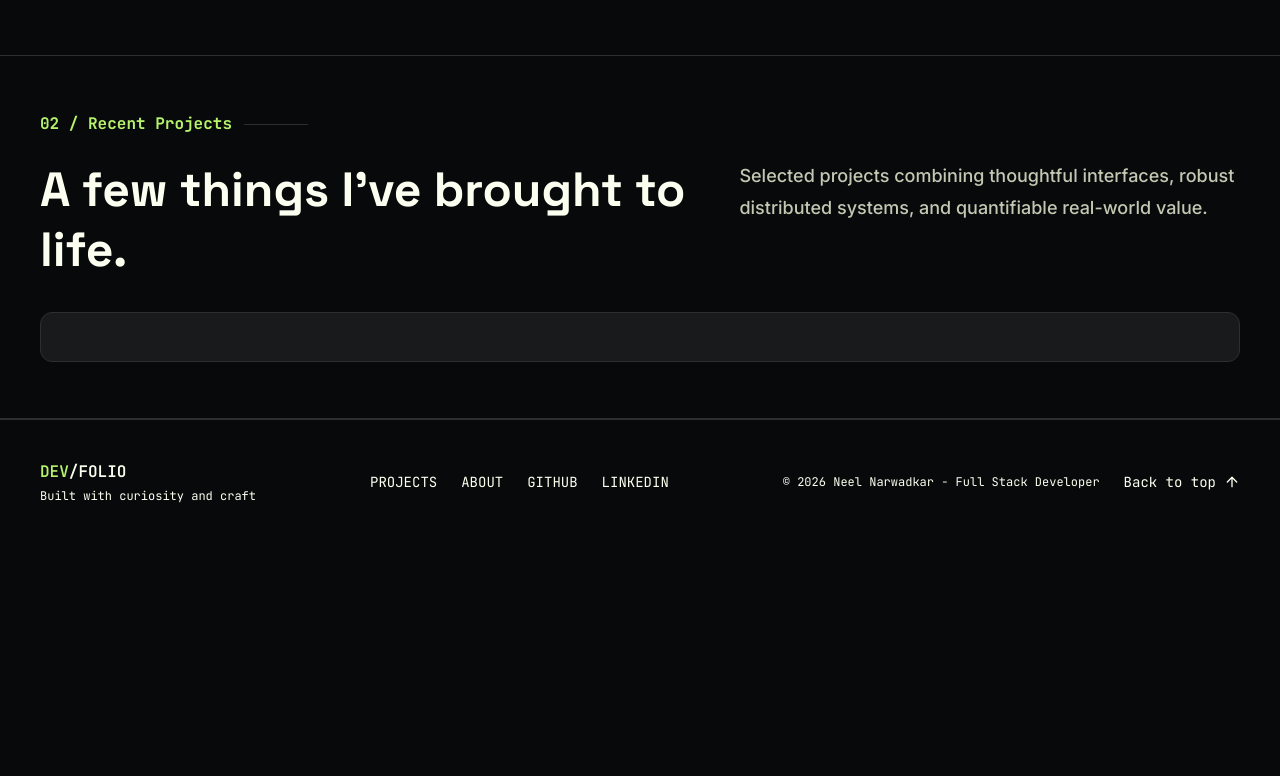
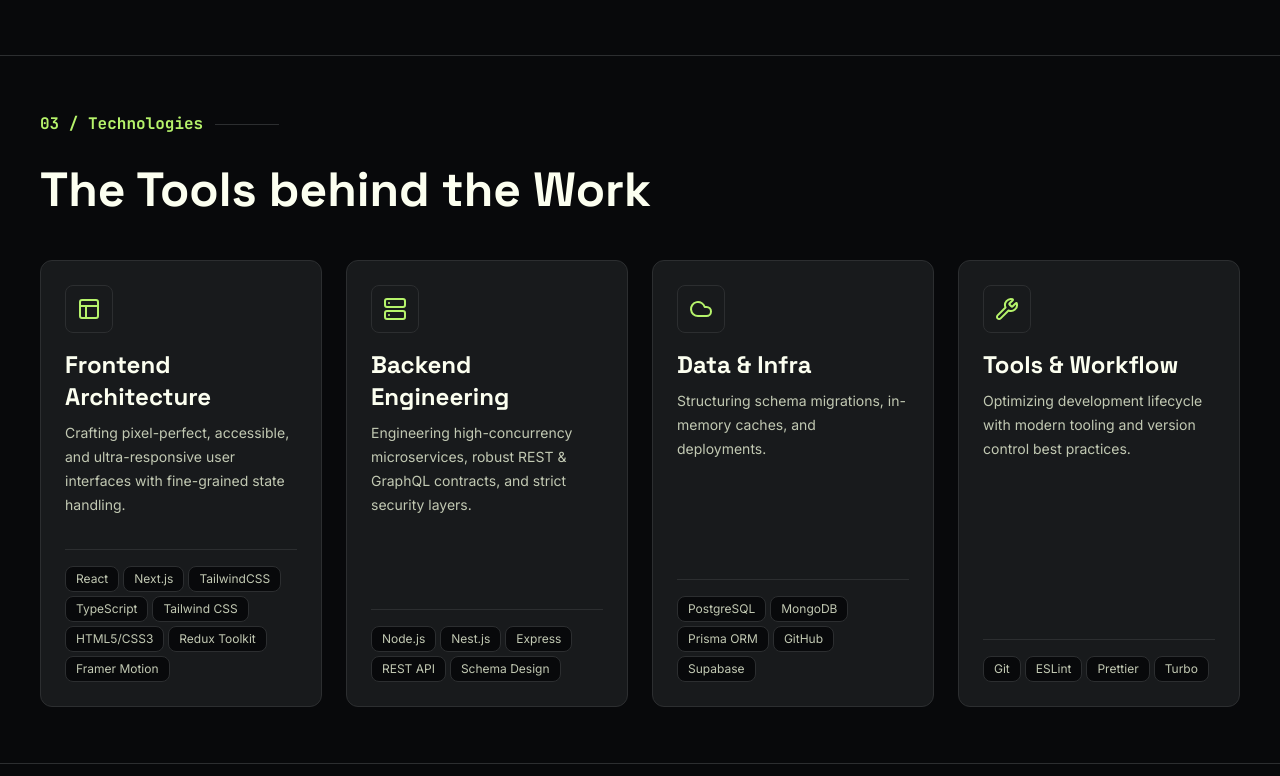
Before and after one commit to neel-1905/neel-portfolio-2026, a Next.js app: page / in a window 1280 px wide. Shown: the part 1504-2280 px from the top of the page. Before the commit the page ends 2048 px from the top, so only its background shows below. Built offline with nearby package versions, Linux system fonts and the light colour scheme.

Commit message:
technologies section done

```diff
--- a/app/page.tsx
+++ b/app/page.tsx
@@ -2,6 +2,7 @@ import { HeroSection, Stats } from "@/components/hero";
 
 import { AboutSection } from "@/components/about";
 import { ProjectsSection } from "@/components/projects";
+import { TechnologiesSection } from "@/components/technologies";
 
 function App() {
   return (
@@ -9,6 +10,7 @@ function App() {
       <HeroSection />
       <Stats />
       <AboutSection />
+      <TechnologiesSection />
       <ProjectsSection />
     </div>
   );
--- /dev/null
+++ b/components/technologies/index.ts
@@ -0,0 +1,2 @@
+export * from "./technologies-section";
+export * from "./tech-card";
--- /dev/null
+++ b/components/technologies/tech-card.tsx
@@ -0,0 +1,48 @@
+import { LucideIcon } from "lucide-react";
+
+export interface TechCardProps {
+  title: string;
+  description: string;
+  Icon: LucideIcon;
+  techs: string[];
+}
+
+export const TechCard = ({
+  title,
+  description,
+  Icon,
+  techs,
+}: TechCardProps) => {
+  return (
+    <div className="card flex flex-col justify-between gap-4">
+      <div className="flex flex-col gap-4">
+        {/* Icon */}
+        <div className="size-12 rounded-lg bg-card border flex items-center justify-center text-primary">
+          <Icon size={24} />
+        </div>
+
+        {/* Content */}
+        <div className="flex flex-col gap-2">
+          <h3 className="text-2xl font-bold font-heading">{title}</h3>
+          <p className="body-text">{description}</p>
+        </div>
+      </div>
+
+      <div className="">
+        <div className="h-px bg-border my-4" />
+
+        {/* Tech Pills */}
+        <div className="flex flex-wrap gap-1">
+          {techs.map((tech) => (
+            <span
+              key={tech}
+              className="px-2.5 py-1 bg-background text-foreground-muted text-xs rounded-lg border border-border"
+            >
+              {tech}
+            </span>
+          ))}
+        </div>
+      </div>
+    </div>
+  );
+};
--- /dev/null
+++ b/components/technologies/technologies-section.tsx
@@ -0,0 +1,60 @@
+import { AppSection } from "@/components/layout/section/app-section";
+import { SectionHeader } from "@/components/layout/section/section-header";
+import { SectionContentHeading } from "@/components/layout/section/section-content-heading";
+import { TechCard, TechCardProps } from "@/components/technologies/tech-card";
+import { Layout, Server, Cloud, Wrench } from "lucide-react";
+
+const technologies: TechCardProps[] = [
+  {
+    title: "Frontend Architecture",
+    description:
+      "Crafting pixel-perfect, accessible, and ultra-responsive user interfaces with fine-grained state handling.",
+    Icon: Layout,
+    techs: [
+      "React",
+      "Next.js",
+      "TailwindCSS",
+      "TypeScript",
+      "Tailwind CSS",
+      "HTML5/CSS3",
+      "Redux Toolkit",
+      "Framer Motion",
+    ],
+  },
+  {
+    title: "Backend Engineering",
+    description:
+      "Engineering high-concurrency microservices, robust REST & GraphQL contracts, and strict security layers.",
+    Icon: Server,
+    techs: ["Node.js", "Nest.js", "Express", "REST API", "Schema Design"],
+  },
+  {
+    title: "Data & Infra",
+    description:
+      "Structuring schema migrations, in-memory caches, and deployments.",
+    Icon: Cloud,
+    techs: ["PostgreSQL", "MongoDB", "Prisma ORM", "GitHub", "Supabase"],
+  },
+  {
+    title: "Tools & Workflow",
+    description:
+      "Optimizing development lifecycle with modern tooling and version control best practices.",
+    Icon: Wrench,
+    techs: ["Git", "ESLint", "Prettier", "Turbo"],
+  },
+];
+
+export const TechnologiesSection = () => {
+  return (
+    <AppSection>
+      <SectionHeader number="03" title="Technologies" />
+      <SectionContentHeading heading="The Tools behind the Work" />
+
+      <div className="grid grid-cols-1 md:grid-cols-2 lg:grid-cols-4 gap-6 mt-10">
+        {technologies.map((tech) => (
+          <TechCard key={tech.title} {...tech} />
+        ))}
+      </div>
+    </AppSection>
+  );
+};
```
